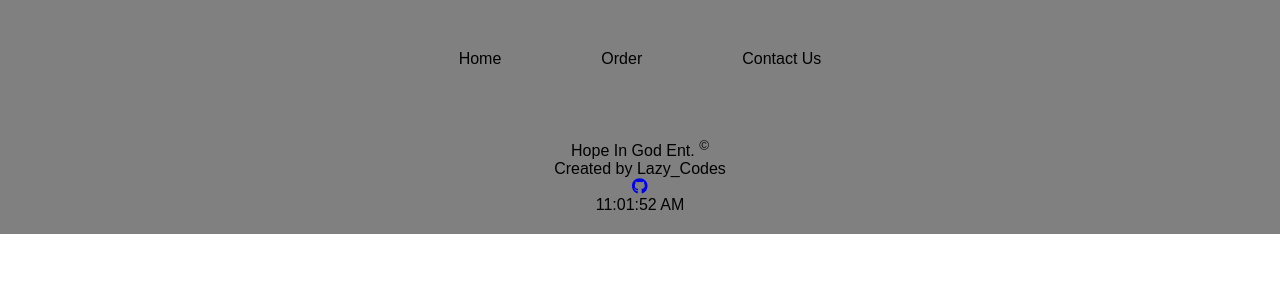
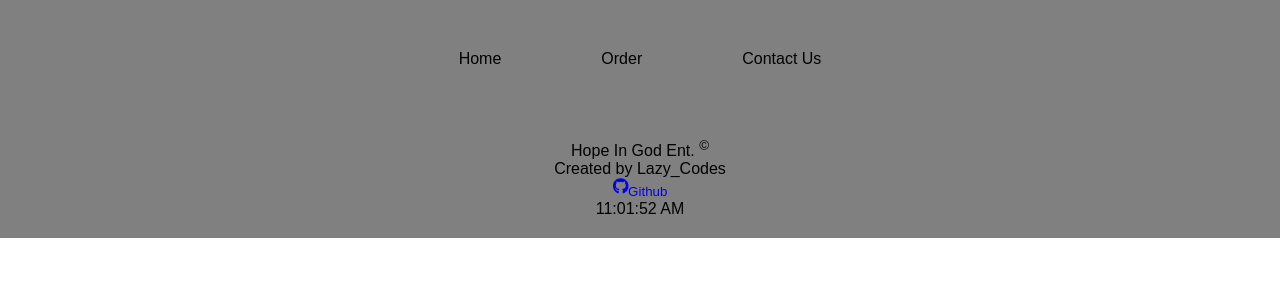
Before and after one commit to Temi-Michael/Hope-In-God-Ent, a React (Create React App) app: page /alert in a window 1280 px wide. Shown: the top 300 px of the page. Built offline with nearby package versions, Linux system fonts and the light colour scheme; a web font is replaced by a local one.

Commit message:
Styling components and installing dependencies

```diff
--- a/src/components/Footer.js
+++ b/src/components/Footer.js
@@ -30,7 +30,7 @@ export default function Footer() {
             <footer>
                 <p>Hope In God Ent. <sup>©</sup></p>
                 <p>Created by Lazy_Codes</p>
-                <Link to='https://github.com/Temi-Michael/' target="_blank"><FontAwesomeIcon icon={faGithub} /></Link>
+                <Link to='https://github.com/Temi-Michael/' target="_blank"><FontAwesomeIcon icon={faGithub} /><sub>Github</sub></Link>
                 <Time />
             </footer>
         </div>
```
